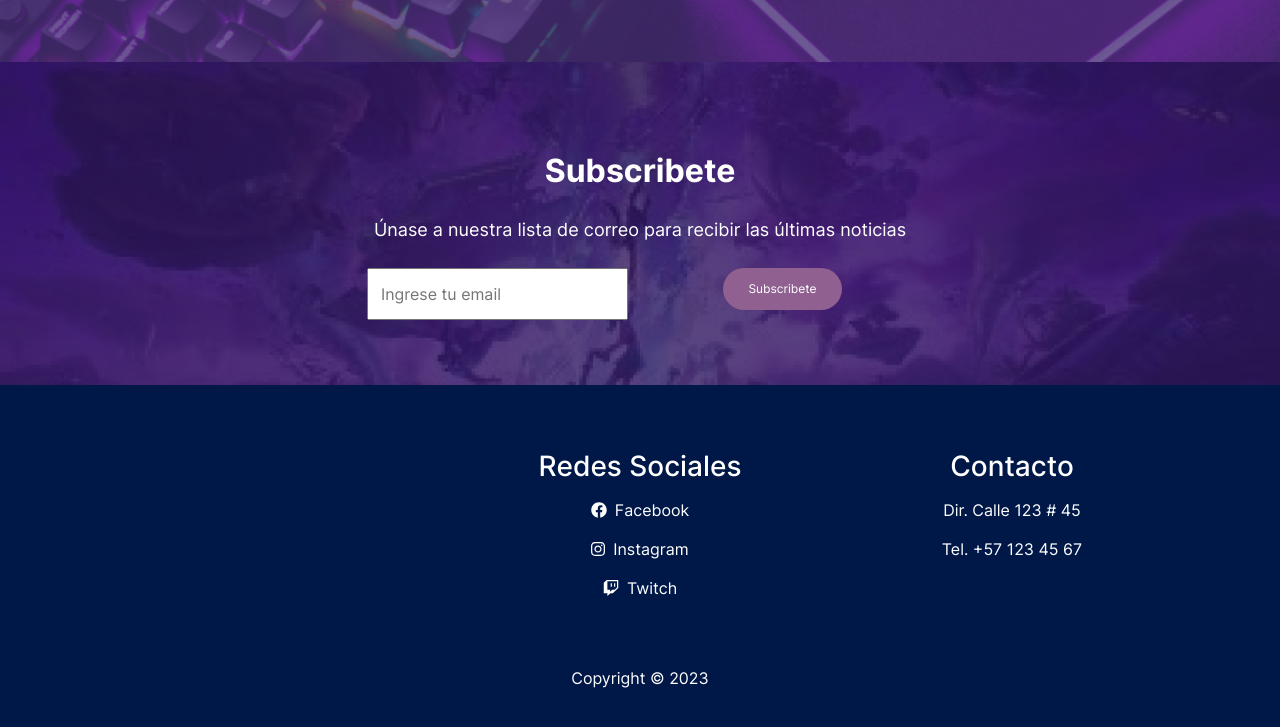
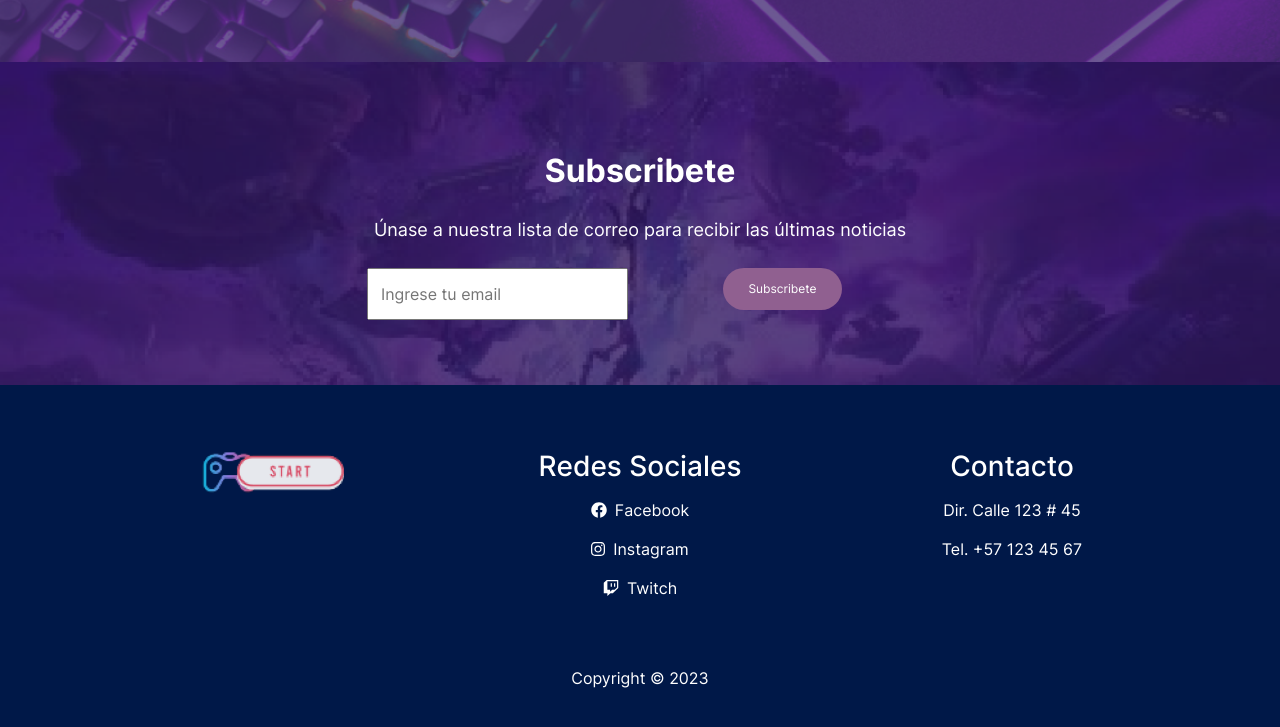
Before and after one commit to sebasfonseca4/PFFonsecaDesarrolloWeb, a plain HTML site: page index.html in a window 1280 px wide. Shown: the part 1199-1926 px from the top of the page. Drawn offline with nearby package versions, Linux system fonts and the light colour scheme; the site is published under a folder, as on GitHub Pages, so addresses that start at the root find nothing.

Commit message:
correcion ruta de imagenes

```diff
--- a/index.html
+++ b/index.html
@@ -178,7 +178,7 @@
                 <div class="col-12 col-md-12 col-lg-4">
                     <div class="footer-logo">
                         <a href="index.html">
-                            <img src="/img/Logo.png" alt="">
+                            <img src="img/Logo.png" alt="">
                         </a>
                     </div>
                 </div>
```
